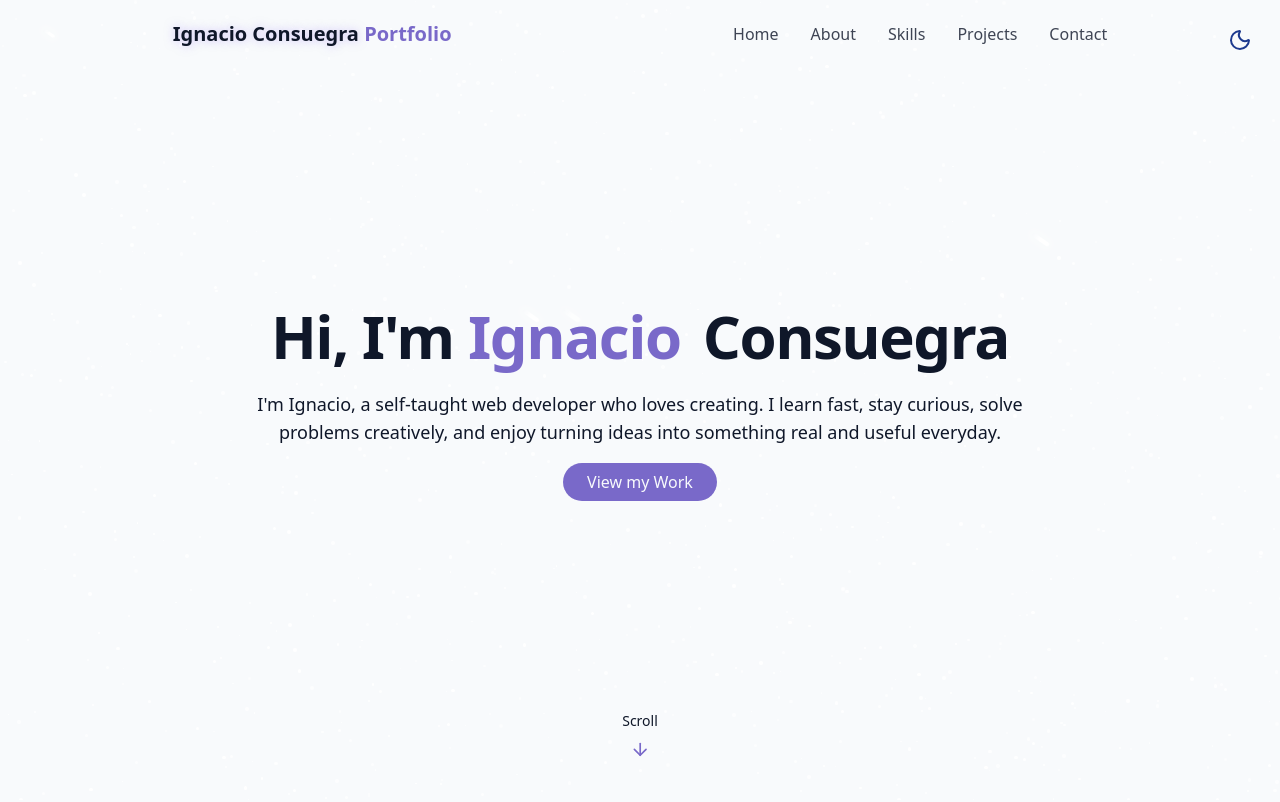
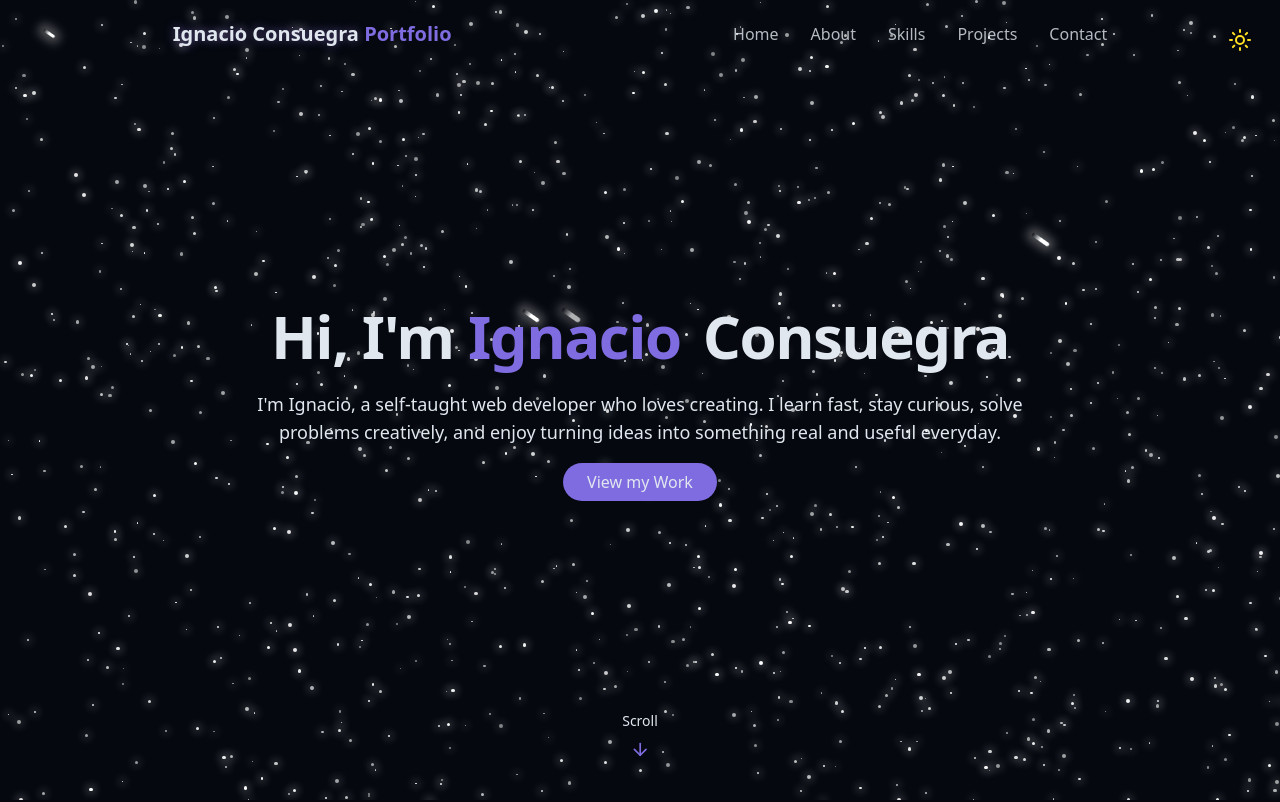
Before and after one commit to IgnacioConsuegra/myPotfolio, a React (Vite) app in the folder fronted/: page / in a window 1280 px wide. Shown: the top 802 px of the page. Built offline with nearby package versions, Linux system fonts and the light colour scheme.

Commit message:
fixed toggleTheme.

```diff
--- a/fronted/Components/NavBar.jsx
+++ b/fronted/Components/NavBar.jsx
@@ -1,7 +1,7 @@
 import React, { useEffect, useState } from "react";
 import { cn } from "../lib/utils";
 import { Menu, X } from "lucide-react";
-
+import { ThemeToggle } from "./ThemeToggle";
 const navItems = [
   { name: "Home", href: "#hero" },
   { name: "About", href: "#about" },
@@ -35,7 +35,10 @@ export const NavBar = () => {
           href="#hero"
         >
           <span className="relative z-10">
-            <span className="text-glow text-foreground"> Ignacio Consuegra </span>{" "}
+            <span className="text-glow text-foreground">
+              {" "}
+              Ignacio Consuegra{" "}
+            </span>{" "}
             Portfolio
           </span>
         </a>
@@ -56,7 +59,7 @@ export const NavBar = () => {
         {/* mobile nav */}
 
         <button
-          onClick={() => setIsMenuOpen((prev) => !prev)}
+          onClick={() => setIsMenuOpen(prev => !prev)}
           className="md:hidden p-2 text-foreground z-50"
           aria-label={isMenuOpen ? "Close Menu" : "Open Menu"}
         >
@@ -72,7 +75,7 @@ export const NavBar = () => {
               : "opacity-0 pointer-events-none"
           )}
         >
-          <div className="flex flex-col space-y-8 text-xl">
+          <div className="flex flex-col space-y-8 text-xl justify-center align-center">
             {navItems.map((item, key) => (
               <a
                 key={key}
@@ -83,6 +86,7 @@ export const NavBar = () => {
                 {item.name}
               </a>
             ))}
+            <ThemeToggle myClassName="max-sm:block relative mx-auto block padding-lef right-0" />
           </div>
         </div>
       </div>
--- a/fronted/Components/ThemeToggle.jsx
+++ b/fronted/Components/ThemeToggle.jsx
@@ -2,11 +2,18 @@ import React, { useEffect, useState } from "react";
 import { Moon, Sun } from "lucide-react";
 import { cn } from "../lib/utils";
 
-export const ThemeToggle = () => {
+export const ThemeToggle = ({ myClassName }) => {
   const [isDarkMode, setIsDarkMode] = useState(false);
 
   useEffect(() => {
     const storedTheme = localStorage.getItem("theme");
+    if (!storedTheme) {
+      setIsDarkMode(true);
+      document.documentElement.classList.add("dark");
+            localStorage.setItem("theme", "dark");
+
+      return;
+    }
     if (storedTheme === "dark") {
       setIsDarkMode(true);
       document.documentElement.classList.add("dark");
@@ -33,7 +40,8 @@ export const ThemeToggle = () => {
       onClick={toggleTheme}
       className={cn(
         "fixed max-sm:hidden top-5 right-5 z-50 p-2 rounded-full transition-colors duration-300  ",
-        "focus:outlin-hidden hover:cursor-pointer"
+        "focus:outlin-hidden hover:cursor-pointer",
+        `${myClassName}`
       )}
     >
       {isDarkMode ? (
```
